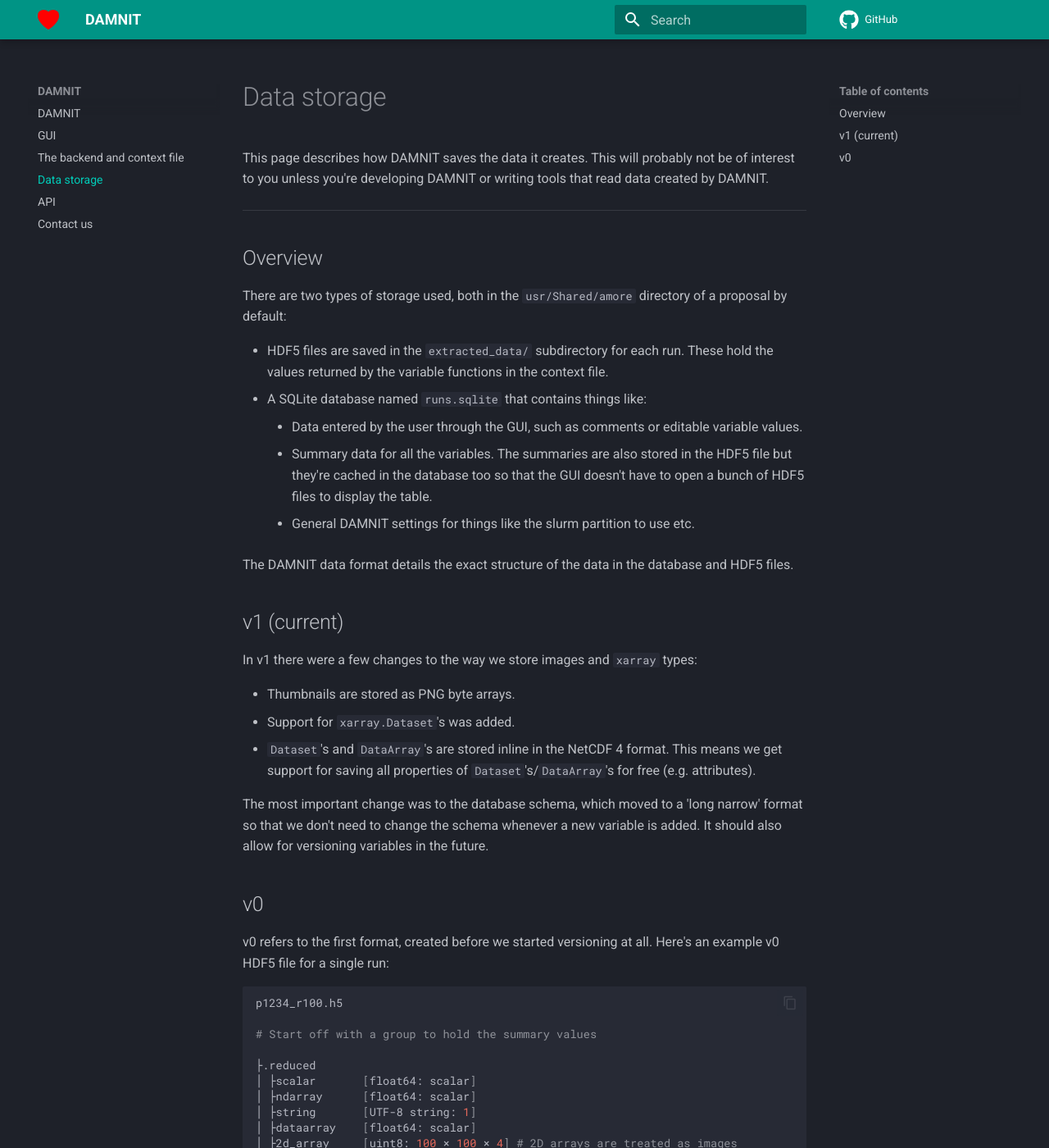
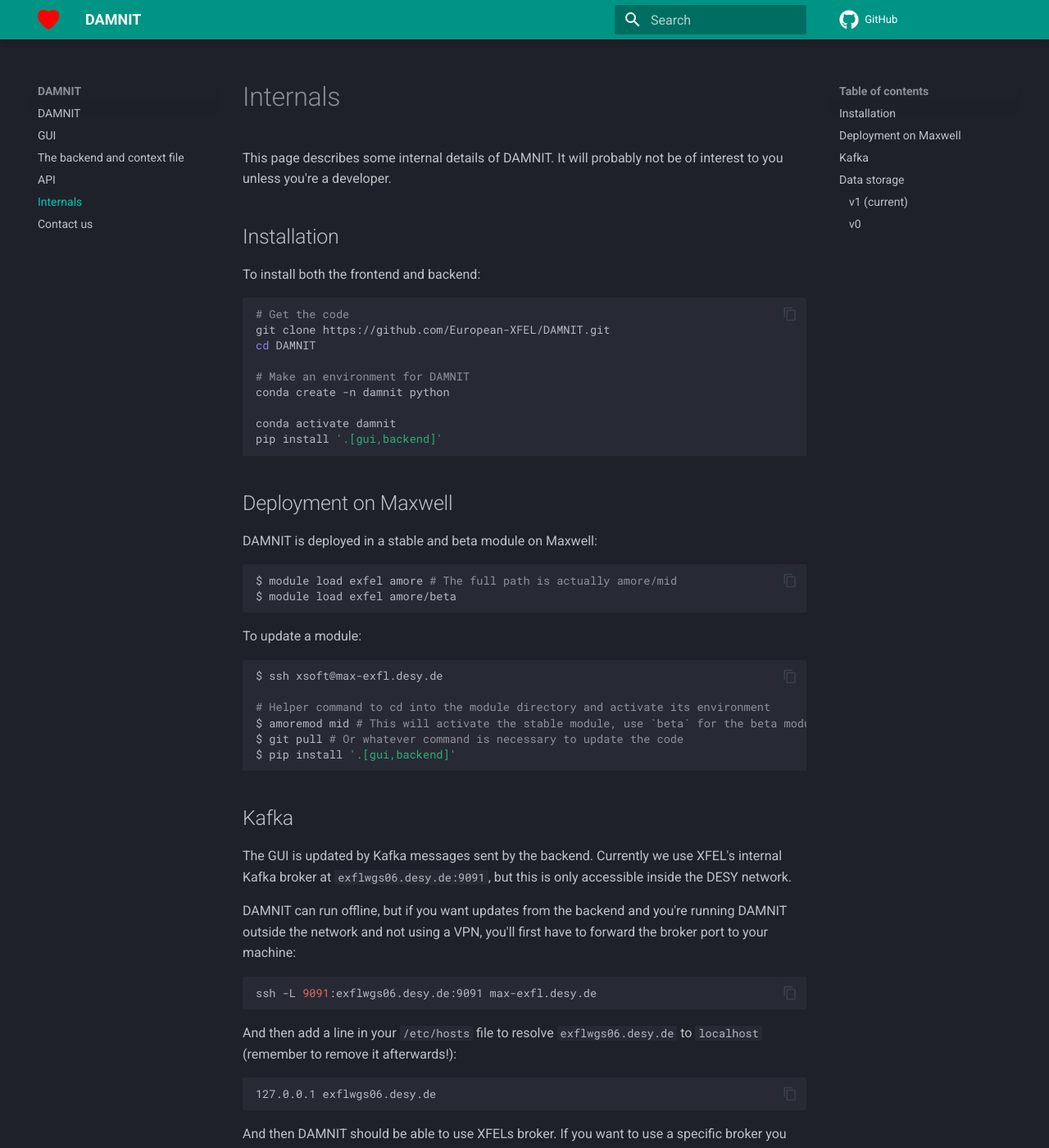
Before and after one commit to European-XFEL/DAMNIT, an MkDocs documentation site: the page built from docs/internals.md, in a window 1280 px wide and 1400 px high. Shown: the whole window at 82% size. Built offline with MkDocs 1.6.1 and Material for MkDocs 9.7.7, drawn with Linux system fonts in a browser that asks for light colours; comment, search, counter and statistics services are not loaded; some of the changed text lies outside the part shown.

Commit message:
Move parts of the README into the docs

````diff
--- a/docs/data-storage.md
+++ b/docs/internals.md
@@ -1,12 +1,67 @@
-# Data storage
+# Internals
 
-This page describes how DAMNIT saves the data it creates. This will probably not
-be of interest to you unless you're developing DAMNIT or writing tools that read
-data created by DAMNIT.
+This page describes some internal details of DAMNIT. It will probably not be of
+interest to you unless you're a developer.
 
----
+## Installation
 
-## Overview
+To install both the frontend and backend:
+```bash
+# Get the code
+git clone https://github.com/European-XFEL/DAMNIT.git
+cd DAMNIT
+
+# Make an environment for DAMNIT
+conda create -n damnit python
+
+conda activate damnit
+pip install '.[gui,backend]'
+```
+
+## Deployment on Maxwell
+DAMNIT is deployed in a stable and beta module on Maxwell:
+```bash
+$ module load exfel amore # The full path is actually amore/mid
+$ module load exfel amore/beta
+```
+
+To update a module:
+```bash
+$ ssh xsoft@max-exfl.desy.de
+
+# Helper command to cd into the module directory and activate its environment
+$ amoremod mid # This will activate the stable module, use `beta` for the beta module
+$ git pull # Or whatever command is necessary to update the code
+$ pip install '.[gui,backend]'
+```
+
+## Kafka
+The GUI is updated by Kafka messages sent by the backend. Currently we use
+XFEL's internal Kafka broker at `exflwgs06.desy.de:9091`, but this is only
+accessible inside the DESY network.
+
+DAMNIT can run offline, but if you want updates from the backend and you're
+running DAMNIT outside the network and not using a VPN, you'll first have to
+forward the broker port to your machine:
+```bash
+ssh -L 9091:exflwgs06.desy.de:9091 max-exfl.desy.de
+```
+
+And then add a line in your `/etc/hosts` file to resolve `exflwgs06.desy.de`
+to `localhost` (remember to remove it afterwards!):
+```
+127.0.0.1 exflwgs06.desy.de
+```
+
+And then DAMNIT should be able to use XFELs broker. If you want to use a specific
+broker you can set the `AMORE_BROKER` variable:
+```bash
+export AMORE_BROKER=localhost:9091
+```
+
+DAMNIT will then connect to the broker at that address.
+
+## Data storage
 
 There are two types of storage used, both in the `usr/Shared/amore` directory of
 a proposal by default:
@@ -24,7 +79,7 @@
 The DAMNIT data format details the exact structure of the data in the database
 and HDF5 files.
 
-## v1 (current)
+### v1 (current)
 
 In v1 there were a few changes to the way we store images and `xarray` types:
 
@@ -38,7 +93,7 @@
 narrow' format so that we don't need to change the schema whenever a new
 variable is added. It should also allow for versioning variables in the future.
 
-## v0
+### v0
 
 v0 refers to the first format, created before we started versioning at
 all. Here's an example v0 HDF5 file for a single run:
--- a/mkdocs.yml
+++ b/mkdocs.yml
@@ -55,8 +55,8 @@
   - index.md
   - gui.md
   - backend.md
-  - data-storage.md
   - api.md
+  - internals.md
   - contact.md
 
 plugins:
````
Also changed, not shown: README.md (+3 -81 lines).
